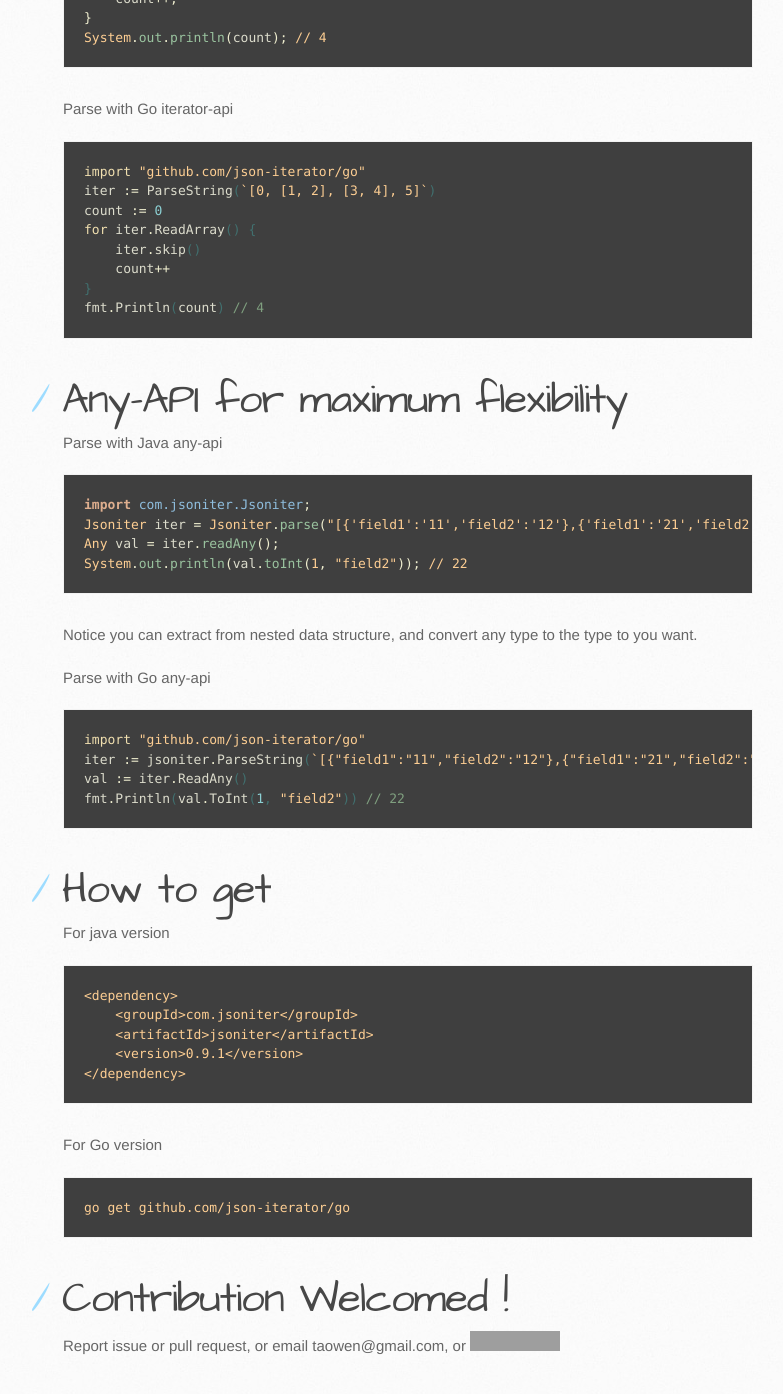
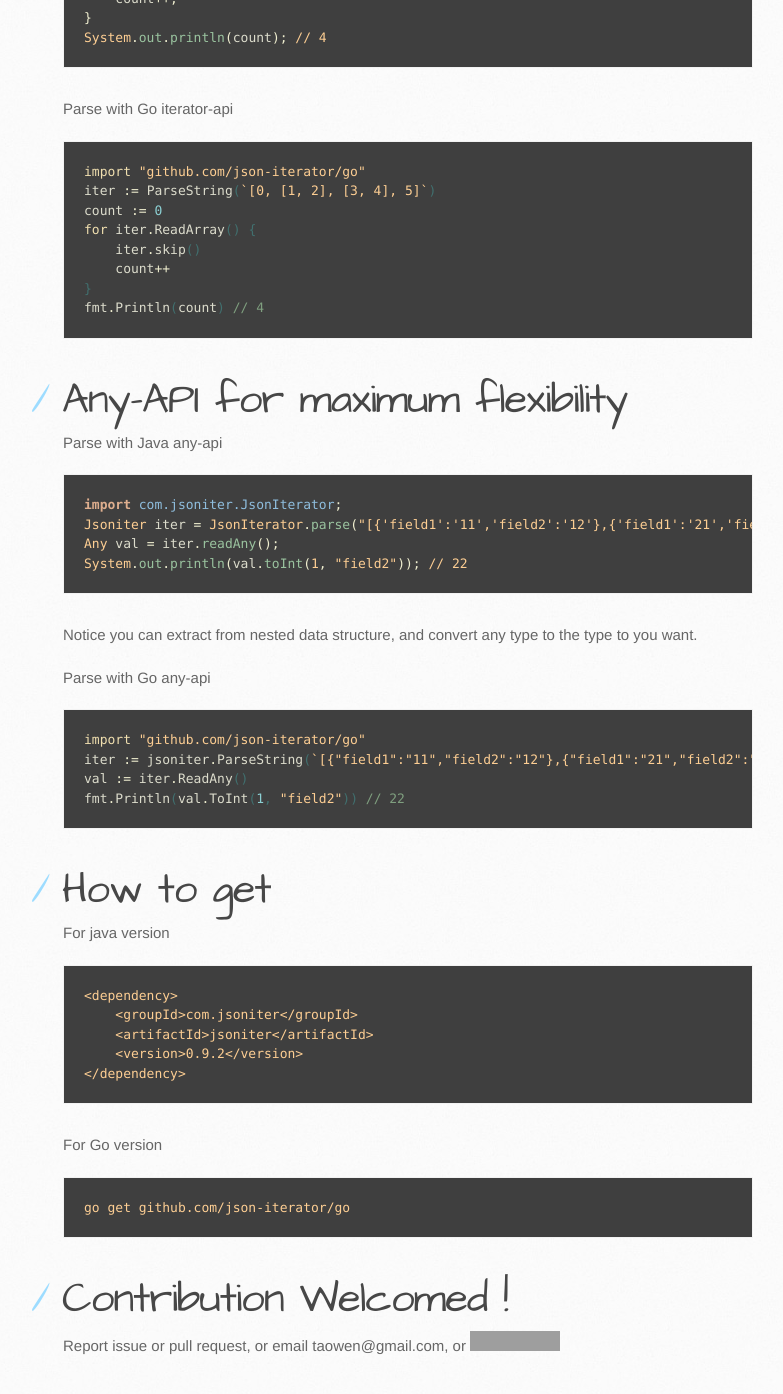
Before and after one commit to json-iterator/json-iterator.github.io, a Jekyll site: the page built from index.md, in a window 1280 px wide and 1400 px high, scrolled down 2296 px. Shown: the top 1394 px of the window, without its empty margins (107-890 px from the left). Built offline with Jekyll 4.4.1, drawn with Linux system fonts in a browser that asks for light colours; comment, search, counter and statistics services are not loaded; some of the changed text lies outside the part shown; grey boxes are pictures that could not be loaded.

Commit message:
Update index.md

````diff
--- a/index.md
+++ b/index.md
@@ -30,8 +30,8 @@
 Parse with Java bind-api
 
 ```java
-import com.jsoniter.Jsoniter;
-Jsoniter iter = Jsoniter.parse("[0,1,2,3]");
+import com.jsoniter.JsonIterator;
+Jsoniter iter = JsonIterator.parse("[0,1,2,3]");
 int[] val = iter.read(int[].class);
 System.out.println(val[3]);
 ```
@@ -53,8 +53,8 @@
 Parse with Java iterator-api
 
 ```java
-import com.jsoniter.Jsoniter;
-Jsoniter iter = Jsoniter.parse("[0, [1, 2], [3, 4], 5]");
+import com.jsoniter.JsonIterator;
+Jsoniter iter = JsonIterator.parse("[0, [1, 2], [3, 4], 5]");
 int count = 0;
 while(iter.readArray()) {
     iter.skip();
@@ -81,8 +81,8 @@
 Parse with Java any-api
 
 ```java
-import com.jsoniter.Jsoniter;
-Jsoniter iter = Jsoniter.parse("[{'field1':'11','field2':'12'},{'field1':'21','field2':'22'}]".replace('\'', '"'));
+import com.jsoniter.JsonIterator;
+Jsoniter iter = JsonIterator.parse("[{'field1':'11','field2':'12'},{'field1':'21','field2':'22'}]".replace('\'', '"'));
 Any val = iter.readAny();
 System.out.println(val.toInt(1, "field2")); // 22
 ```
@@ -106,7 +106,7 @@
 <dependency>
     <groupId>com.jsoniter</groupId>
     <artifactId>jsoniter</artifactId>
-    <version>0.9.1</version>
+    <version>0.9.2</version>
 </dependency>
 ```
 
````
